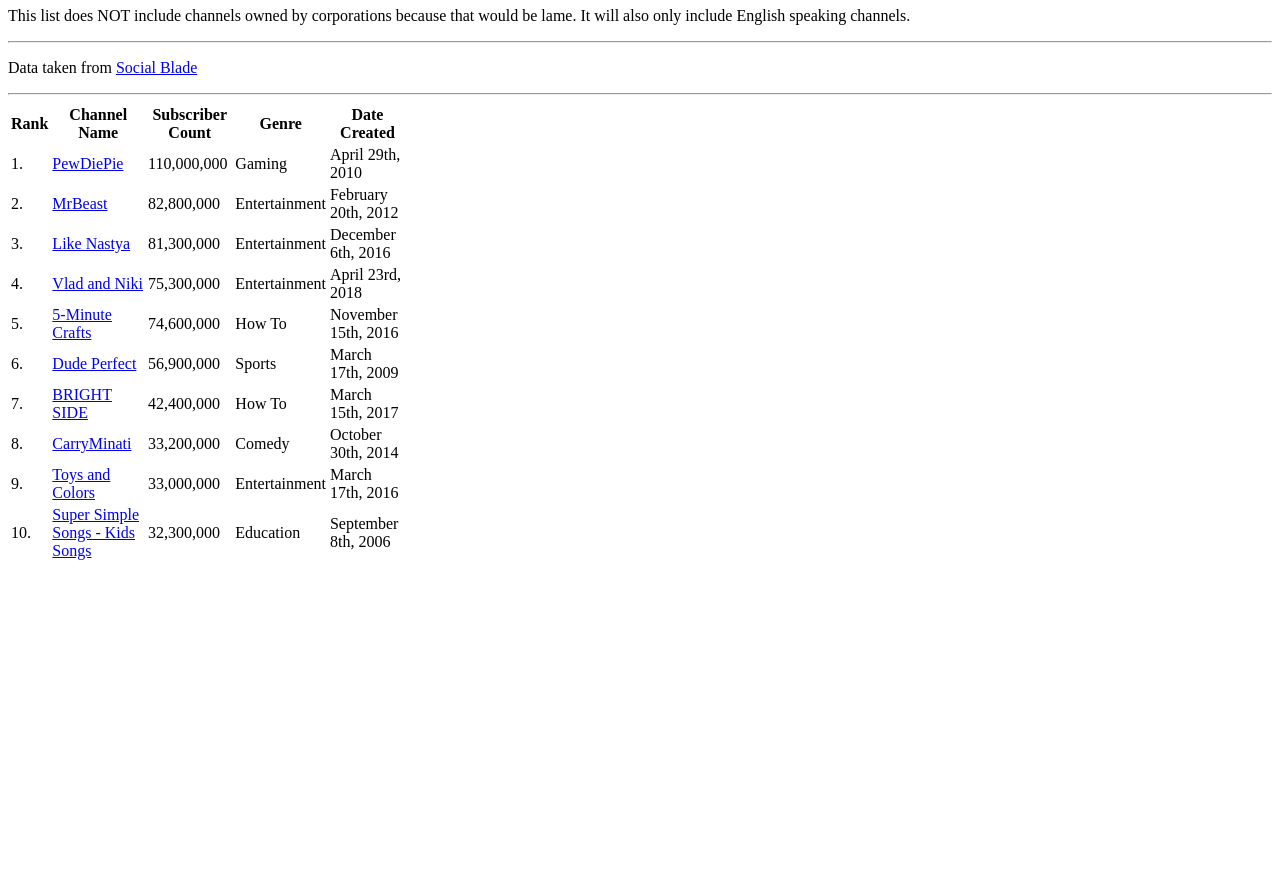
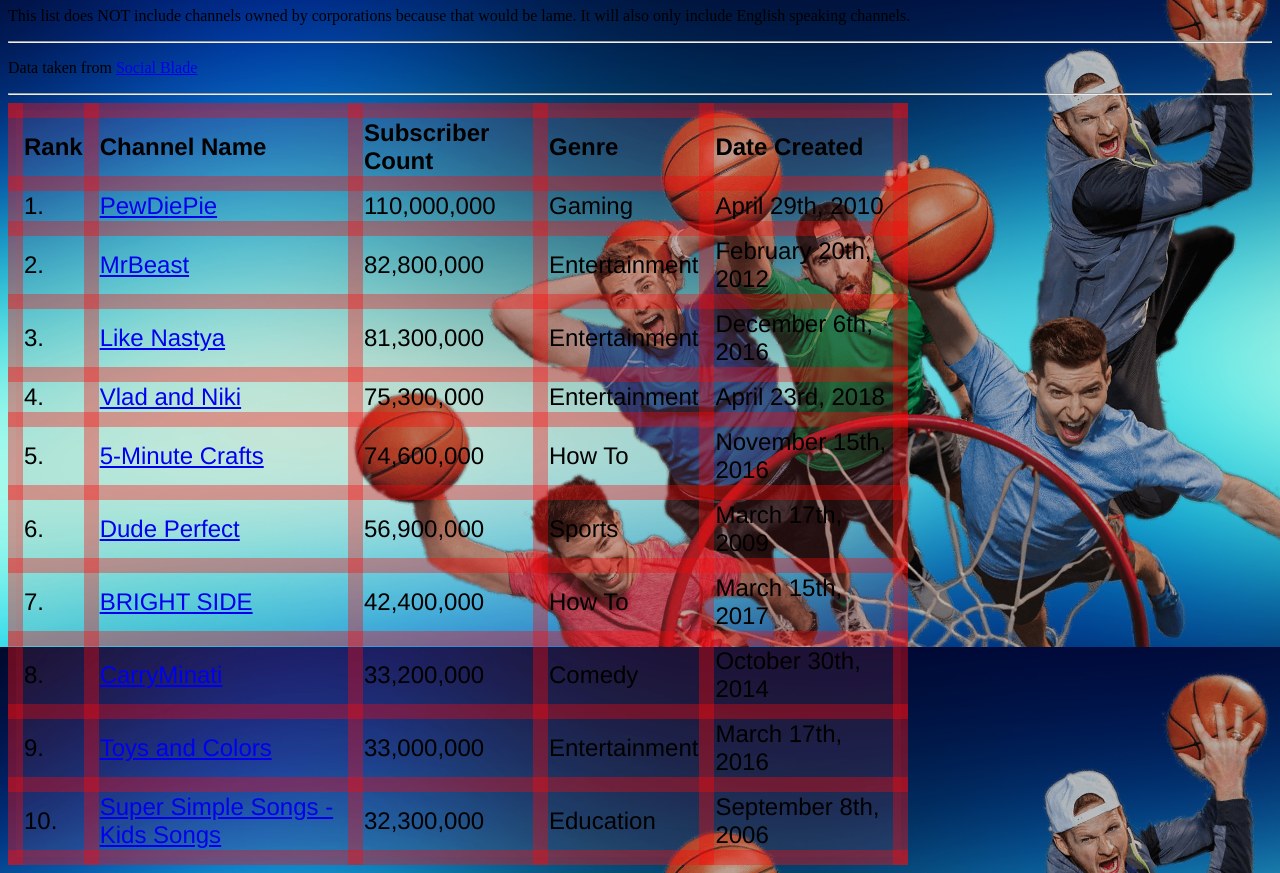
Before and after one commit to walgw/wally-site, a plain HTML site: page subscribers.html in a window 1280 px wide. Shown: the part 73-946 px from the top of the page. Before the commit the page ends 800 px from the top, so only its background shows below. Drawn offline with Linux system fonts and the light colour scheme.

Commit message:
added image

```diff
--- a/style.css
+++ b/style.css
@@ -1,5 +1,19 @@
-table {
-    width: 400px;
+body {
+    background-image: url(/img/Thumbnail.png);
 }
 
-th
+table {
+    width: 900px;
+}
+
+th {
+    text-align: left;
+}
+
+table, th, td {
+    border: 15px solid rgba(255, 8, 8, 0.356);
+    border-collapse: collapse;
+    font-size:x-large;
+    font-family: 'Franklin Gothic Medium', 'Arial Narrow', Arial, sans-serif;
+    background-color: rgba(238, 82, 82, 0.062);
+}
```
Also changed, not shown: img/Thumbnail.png (added).
